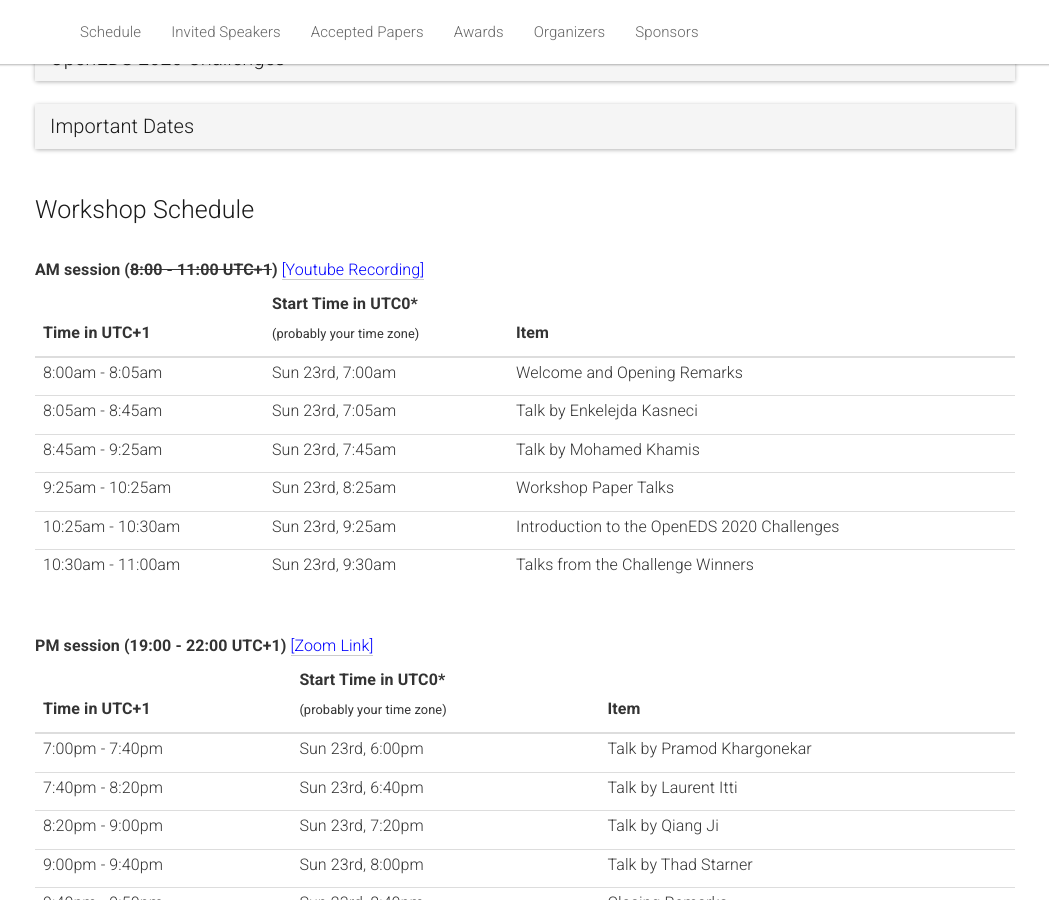
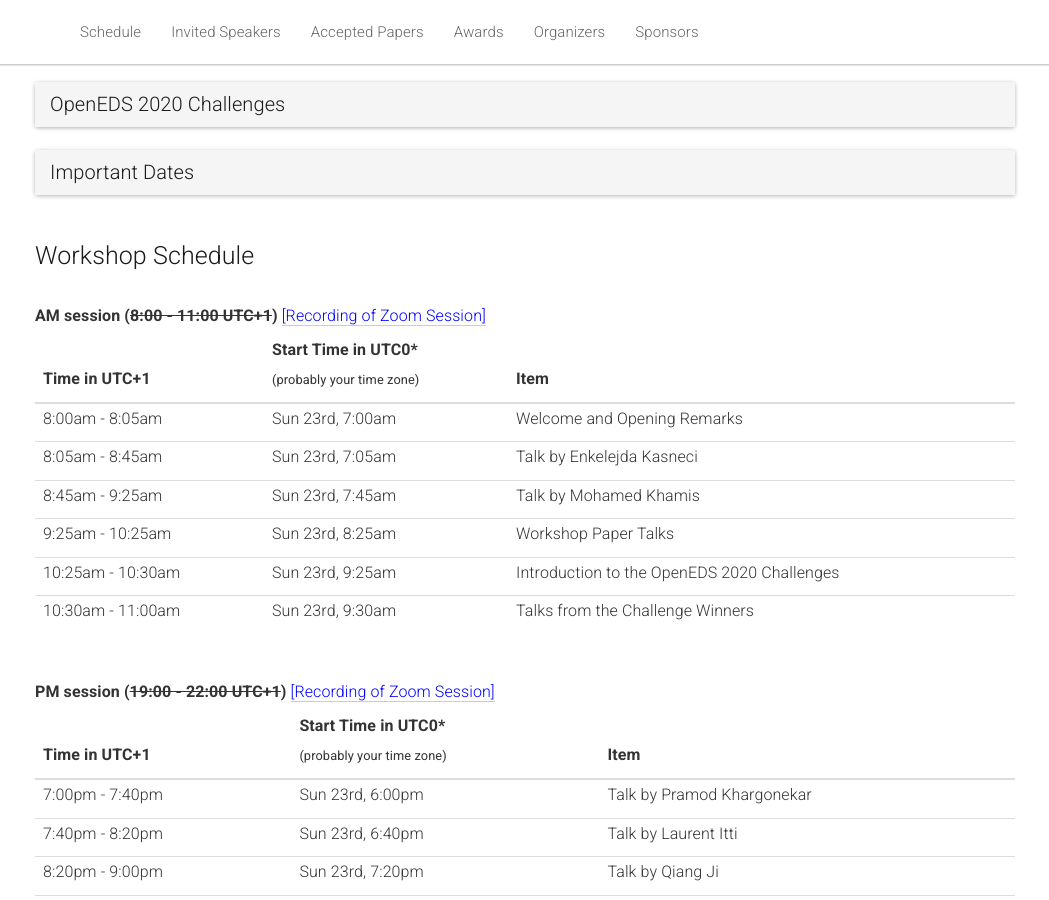
Before and after one commit to OpenEyes-Workshop/openeyes-workshop.github.io, a Jekyll site: the page built from _pages/home.md, in a window 1280 px wide and 900 px high, scrolled down 1474 px. Shown: the whole window, without its empty margins (115-1164 px from the left). Built offline with Jekyll 4.4.1, drawn with Linux system fonts in a browser that asks for light colours; nearby versions of some CDN libraries; some of the changed text lies outside the part shown.

Commit message:
Link to 2nd zoom session recording

```diff
--- a/_pages/home.md
+++ b/_pages/home.md
@@ -18,10 +18,10 @@ acknowledgements: ""
     <br>
     <center>Sunday, August 23 2020</center>
     <center>AM session: <s>8:00am - 11:00pm (UTC+1)</s>
-      <a href="https://www.youtube.com/watch?v=EuzLew8FcdM" target="_blank" style="color:blue;">[Youtube Recording]</a>
+      <a href="https://www.youtube.com/watch?v=EuzLew8FcdM" target="_blank" style="color:blue;">[Recording of Zoom Session]</a>
     </center>
-    <center>PM session: 7:00pm - 10:00pm (UTC+1)
-      <a href="https://us02web.zoom.us/j/89656149200?pwd=ekQrUGlmVklwdVdFZ2pNZGk3MitxUT09" target="_blank" style="color:blue;">[Zoom Link]</a>
+    <center><s>PM session: 7:00pm - 10:00pm (UTC+1)</s>
+      <a href="https://www.youtube.com/watch?v=RDfThX0mnUg" target="_blank" style="color:blue;">[Recording of Zoom Session]</a>
     </center>
     <br>
     <center>Mini Webpage: <a href="https://workshopsandtutorials.eccv2020.eu/papers/subject/eye-gaze-in-vr-ar-and-in-the-wild/" target="_blank">workshopsandtutorials.eccv2020.eu</a></center>
@@ -29,7 +29,8 @@ acknowledgements: ""
     <center>OpenEDS Challenges 2020: <a href="https://research.fb.com/programs/openeds-2020-challenge/" target="_blank">research.fb.com/programs/openeds-2020-challenge</a></center>
     <center>EvalAI pages: <a class="btn btn-sm" href="https://evalai.cloudcv.org/web/challenges/challenge-page/605/overview" target="_blank">Gaze Prediction</a>&nbsp;
     <a class="btn btn-sm" href="https://evalai.cloudcv.org/web/challenges/challenge-page/603/overview" target="_blank">Sparse Semantic Segmentation</a></center>
-    <!--<center>Playlist of Talks: <a href="https://www.youtube.com/playlist?list=PLLB6WOMcarJgAyGKsLUgqYD9eTb0GgX04">Youtube</a></center>-->
+    <br>
+    <center>Playlist of Talks: <a href="https://www.youtube.com/playlist?list=PLLB6WOMcarJgAyGKsLUgqYD9eTb0GgX04">Youtube</a></center>
   </div>
 </div>
 
@@ -332,7 +333,7 @@ acknowledgements: ""
      <h2>Workshop Schedule</h2>
      <br>
      <b>AM session (<s>8:00 - 11:00 UTC+1</s>)</b>
-     <a href="https://www.youtube.com/watch?v=EuzLew8FcdM" target="_blank" style="color:blue;">[Youtube Recording]</a>
+     <a href="https://www.youtube.com/watch?v=EuzLew8FcdM" target="_blank" style="color:blue;">[Recording of Zoom Session]</a>
      <table class="table schedule" style="border:none !important;">
       <thead class="thead-light">
         <tr>
@@ -375,8 +376,8 @@ acknowledgements: ""
       </tbody>
      </table>
      <br>
-     <b>PM session (19:00 - 22:00 UTC+1)</b>
-     <a href="https://us02web.zoom.us/j/89656149200?pwd=ekQrUGlmVklwdVdFZ2pNZGk3MitxUT09" target="_blank" style="color:blue;">[Zoom Link]</a>
+     <b>PM session (<s>19:00 - 22:00 UTC+1</s>)</b>
+     <a href="https://www.youtube.com/watch?v=RDfThX0mnUg" target="_blank" style="color:blue;">[Recording of Zoom Session]</a>
      <table class="table schedule" style="border:none !important;">
       <thead class="thead-light">
         <tr>
```
